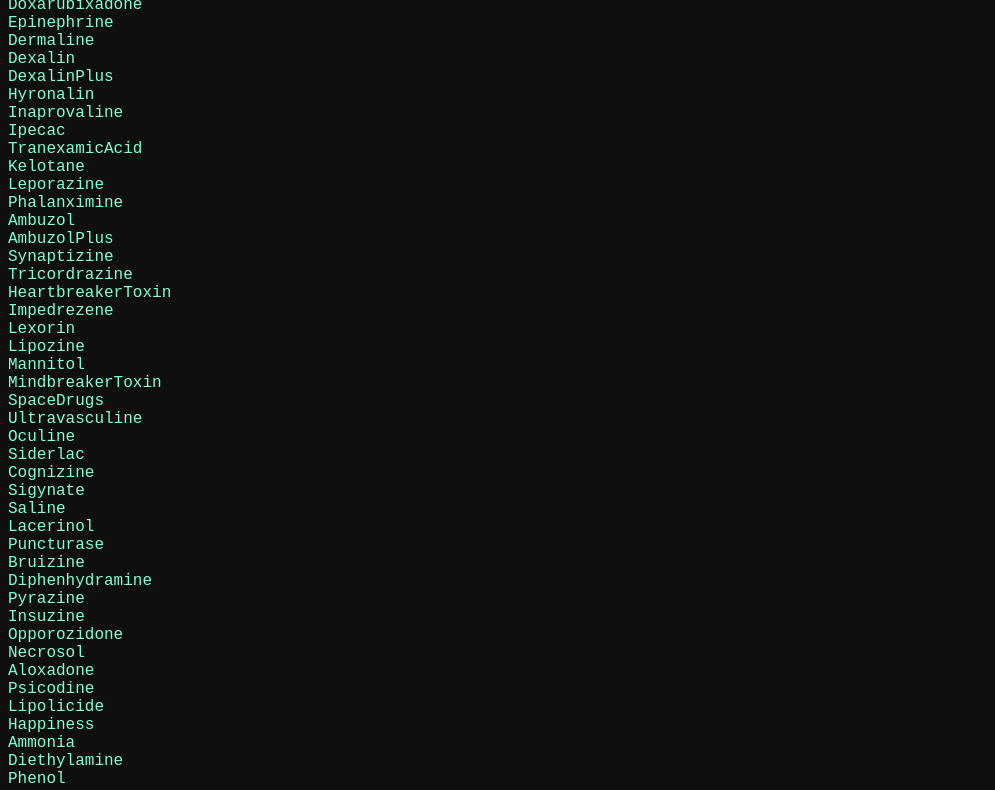
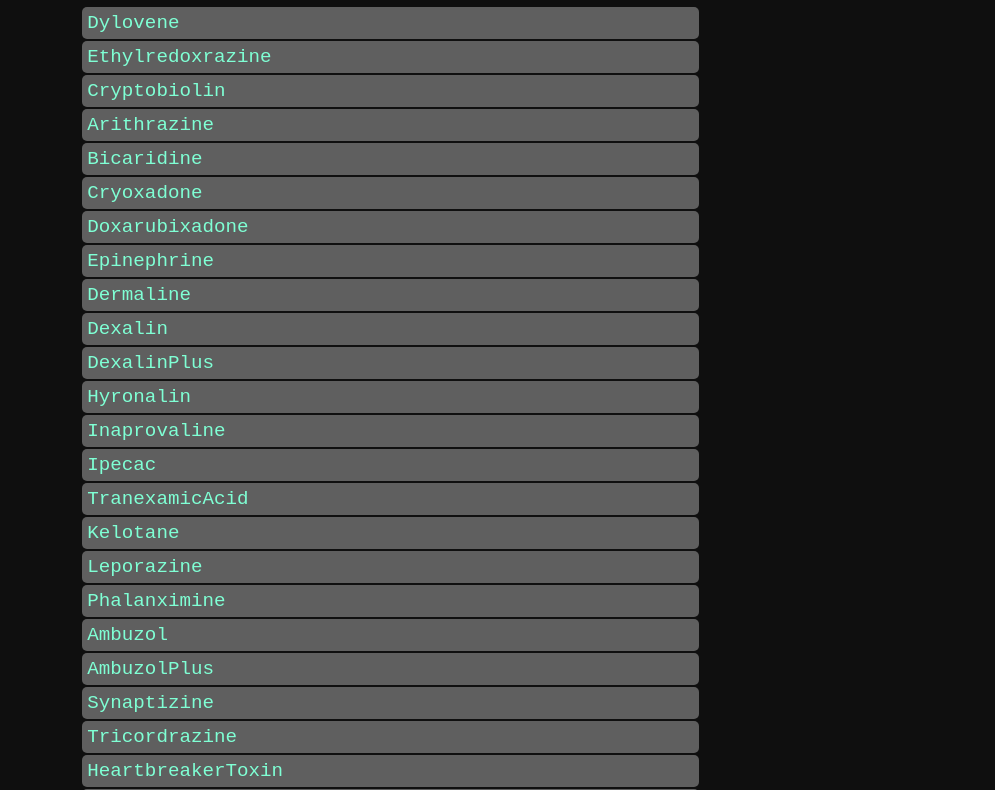
Before and after one commit to ABuffaloHerd/ss14-chems, a plain HTML site: page index.html in a window 1280 px wide. Shown: the part 250-1040 px from the top of the page, without its empty margins (0-995 px from the left). Drawn offline with Linux system fonts and the light colour scheme; a web font is replaced by a local one.

Commit message:
it's hideous

```diff
--- a/index.html
+++ b/index.html
@@ -6,7 +6,7 @@
     </head>
 
     <body>
-        <h1>Methamphetamines galore</h1>
+        <h1 style="font-size: 500%;">Methamphetamines galore!</h1>
 
         <body>
             <div class="container">
--- a/script.js
+++ b/script.js
@@ -11,10 +11,72 @@ document.addEventListener('DOMContentLoaded', () =>
         )
 })
 
-function renderTree(data, container) {
+function renderTreeOLD(data, container) {
     data["chems"].forEach(element => {
         const thing = document.createElement('div')
         thing.textContent = element["name"]
         container.appendChild(thing)
     });
 }
+
+function renderTree(data, container) {
+    data["chems"].forEach(element => {
+        const thing = document.createElement('div');
+        thing.className = 'tree-item';
+        thing.textContent = element["name"];
+        thing.id = element["name"]
+
+        // Create a container for the nested tree
+        const nestedContainer = document.createElement('div');
+        nestedContainer.className = 'nested-tree';
+        nestedContainer.style.display = 'none'; // Initially hidden
+
+        // Add click event to toggle visibility
+        thing.addEventListener('click', () => {
+            nestedContainer.style.display = nestedContainer.style.display === 'none' ? 'block' : 'none';
+        });
+
+        container.appendChild(thing);
+        container.appendChild(nestedContainer);
+
+        // Render the nested tree if there are reactants
+        if (element.reactants && element.reactants.length > 0) {
+            renderNestedTree(element.reactants, nestedContainer);
+        }
+    });
+}
+
+function renderNestedTree(reactants, container) {
+    reactants.forEach(reactant => {
+        const reactantItem = document.createElement('div');
+        reactantItem.className = 'tree-item';
+        reactantItem.id = reactant["name"].replace(/\s+/g, '-').toLowerCase(); // Set the ID
+
+        // Create a link to this reactant IF it's not a base
+        if(reactant["type"] == "base")
+        {
+            reactantItem.className = reactantItem.className + " base"
+        }
+
+        reactantItem.textContent = reactant["name"];
+
+        // Create a container for the nested reactant tree
+        const nestedReactantContainer = document.createElement('div');
+        nestedReactantContainer.className = 'nested-tree';
+        nestedReactantContainer.style.display = 'none'; // Initially hidden
+
+        // Add click event to toggle visibility
+        reactantItem.addEventListener('click', (e) => {
+            e.stopPropagation(); // Prevent event bubbling
+            nestedReactantContainer.style.display = nestedReactantContainer.style.display === 'none' ? 'block' : 'none';
+        });
+
+        container.appendChild(reactantItem);
+        container.appendChild(nestedReactantContainer);
+
+        // Recursively render the nested reactant tree
+        if (reactant.reactants && reactant.reactants.length > 0) {
+            renderNestedTree(reactant.reactants, nestedReactantContainer);
+        }
+    });
+}
--- a/styles.css
+++ b/styles.css
@@ -7,9 +7,17 @@ body h1 {
     color: aliceblue;
 }
 
+body h2 {
+    font-family: "YurukaStd";
+    color: aliceblue;
+    font-size: 70%;
+}
+
 body div {
     color:aquamarine;
     font-family: 'Courier New', Courier, monospace;
+    margin-left: 2%;
+    border-radius: 5px;
 }
 
 @font-face {
@@ -18,3 +26,21 @@ body div {
     font-weight: normal;
     font-style: normal;
 }
+
+.tree-item {
+    background-color: #5f5f5f;
+    width: 50%;
+    font-size:larger;
+    padding: 5px;
+    margin-bottom: 2px;
+}
+
+.tree-item.base {
+    background-color: purple;
+}
+
+.tree-item nested-tree tree-item {
+    background-color: cadetblue;
+    border-radius: 0px;
+    color:red;
+}
```
